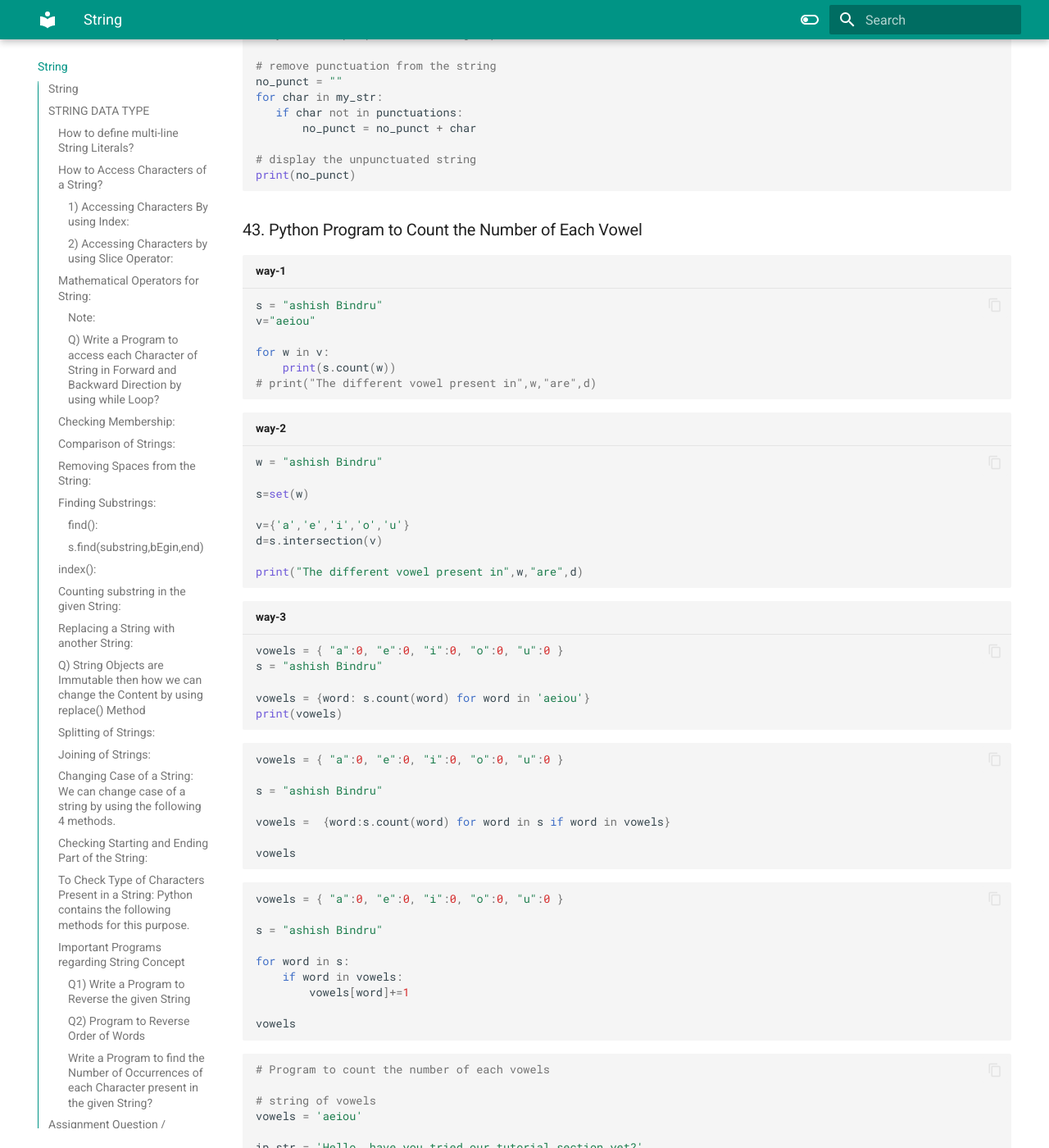
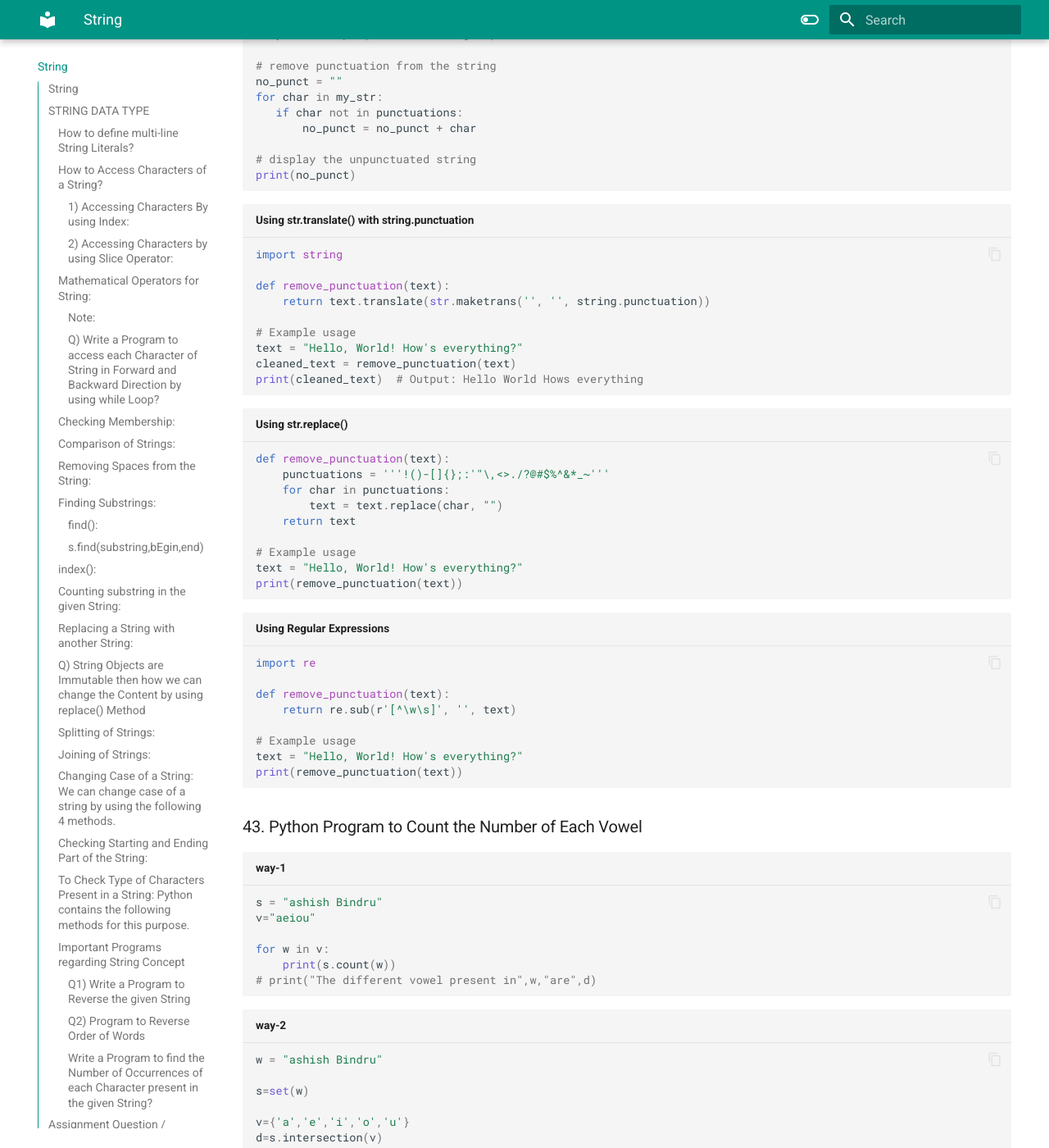
Before and after one commit to ashishbindra2/workshop, an MkDocs documentation site: the page built from docs/string.md, in a window 1280 px wide and 1400 px high, scrolled down 15804 px. Shown: the whole window at 82% size. Built offline with MkDocs 1.6.1 and Material for MkDocs 9.7.7, drawn with Linux system fonts in a browser that asks for light colours; some of the changed text lies outside the part shown.

Commit message:
string workshop completed

````diff
--- a/docs/string.md
+++ b/docs/string.md
@@ -739,6 +739,45 @@
 print(no_punct)
 
 ```
+
+``` py title="Using str.translate() with string.punctuation"
+import string
+
+def remove_punctuation(text):
+    return text.translate(str.maketrans('', '', string.punctuation))
+
+# Example usage
+text = "Hello, World! How's everything?"
+cleaned_text = remove_punctuation(text)
+print(cleaned_text)  # Output: Hello World Hows everything
+
+```
+
+``` py title="Using str.replace()"
+def remove_punctuation(text):
+    punctuations = '''!()-[]{};:'"\,<>./?@#$%^&*_~'''
+    for char in punctuations:
+        text = text.replace(char, "")
+    return text
+
+# Example usage
+text = "Hello, World! How's everything?"
+print(remove_punctuation(text))
+
+```
+
+``` py title="Using Regular Expressions"
+
+import re
+
+def remove_punctuation(text):
+    return re.sub(r'[^\w\s]', '', text)
+
+# Example usage
+text = "Hello, World! How's everything?"
+print(remove_punctuation(text))
+
+```
 ### 43. Python Program to Count the Number of Each Vowel
 ```py title="way-1"
 s = "ashish Bindru"
@@ -765,16 +804,16 @@
 vowels = {word: s.count(word) for word in 'aeiou'}
 print(vowels)
 ```
-```py
+```py title="way-4"
 vowels = { "a":0, "e":0, "i":0, "o":0, "u":0 }
 
 s = "ashish Bindru"
 
 vowels =  {word:s.count(word) for word in s if word in vowels}
 
-vowels
+print(vowels)
 ```
-```py
+```py title="way-5"
 vowels = { "a":0, "e":0, "i":0, "o":0, "u":0 }
 
 s = "ashish Bindru"
@@ -783,9 +822,9 @@
     if word in vowels:
         vowels[word]+=1
 
-vowels
+print(vowels)
 ```
-```py
+```py title="way-6"
 # Program to count the number of each vowels
 
 # string of vowels
@@ -807,7 +846,7 @@
 print(count)
 
 ```
-```py
+```py title="way-7"
 # Using a list and a dictionary comprehension
 # Using dictionary and list comprehension
 
@@ -822,7 +861,7 @@
 print(count)
 ```
 ### 47. Python Program to Create Pyramid Patterns
-```py
+```py title="way-1"
 n=7
 for i in range(1,n+1):
     print(" "*(n-i),end="")
@@ -833,7 +872,7 @@
     print()
 ```
 
-```py
+```py title="way-2"
 k = 0
 rows = 7
 for i in range(1, rows+1):
@@ -924,7 +963,7 @@
 my_string.index("love")
 ```
 ### 68. Python Program to Count the Occurrence of an Item in a List
-```py
+```py title="way-1"
 numbers = [1, 2, 3, 2, 4, 2, 5]
 item = 2
 count = 0
@@ -936,7 +975,7 @@
 print(f"{element_to_count} occurs {count} times in the list.")
 ```
 
-```py
+```py title="way-2"
 numbers = [1, 2, 3, 2, 4, 2, 5]
 
 count_num = set(numbers)
@@ -946,7 +985,7 @@
         print(f"{n} occures {numbers.count(n)}")
 ```
 
-```py
+```py title="way-3"
 numbers = [1, 2, 3, 2, 4, 2, 5]
 
 l1 = []
@@ -961,7 +1000,7 @@
 l1,l2
 ```
 
-```py
+```py title="way-4"
 from collections import Counter
 
 my_list = [1, 2, 3, 4, 2, 2, 5, 6, 5, 3]
@@ -970,18 +1009,20 @@
 occurrences
 ```
 
-```py
+```py title="way-5"
 # Using count() method
 freq = ['a', 1, 'a', 4, 3, 2, 'a'].count('a')
 print(freq)
 ```
+
 ### 87. Python Program to Reverse a Number
-```py
+
+```py title="way-1"
 n = 12345
 str(n)[::-1]
 ```
 
-```py
+```py title="way-2"
 n = 12345343
 
 new =0
@@ -991,7 +1032,8 @@
     n = n//10
 new
 ```
-```py
+
+```py title="way-3"
 n = 12345
 
 s =''.join(reversed(str(n)))
@@ -1000,7 +1042,7 @@
 
 ### 90. Python Program to Check If Two Strings are Anagram
 Two strings are said to be anagrams iff both are having same content irrespective of characters position.
-```py
+```py title="way-1"
 s1 = "papa"
 s2 = "appa"
 
@@ -1010,7 +1052,7 @@
     print("The strings aren't anagrams.")
 ```
 
-```py
+```py title="way-2"
 s1 = "".join(sorted(s1))
 s2 = "".join(sorted(s2))
 
@@ -1020,7 +1062,8 @@
     print("The strings aren't anagrams.")
 print(s1,s2)
 ```
-```py
+
+```py title="way-3"
 from collections import Counter
 
 # Function to check if two strings are anagrams
@@ -1039,7 +1082,8 @@
 For example: the number of ways in which characters from yup can be selected are
 
 * yup, ypu, uyp, upy, puy, pyu, and not selecting any
-```py
+
+```py title="way-1"
 def get_permutation(string, i=0):
 
     if i == len(string):
@@ -1057,12 +1101,12 @@
 print(get_permutation('yup'))
 ```
 
-```py
+```py title="way-2"
 for p in permutations('pro'):
     print(p)
 ```
 
-```py
+```py title="way-3"
 from itertools import permutations
 
 words = [''.join(p) for p in permutations('pro')]
@@ -1071,7 +1115,7 @@
 
 ```
 ### 94. Python Program to Count the Number of Occurrence of a Character in String
-```py
+```py title="way-1"
 count = 0
 
 my_string = "ashish bindra"
@@ -1083,10 +1127,10 @@
 
 print(count)
 ```
-```py
+```py title="way-2"
 print(my_string.count(my_char))
 ```
-```py
+```py title="way-3"
 s = "ashish bindra"
 d={}
 
````
